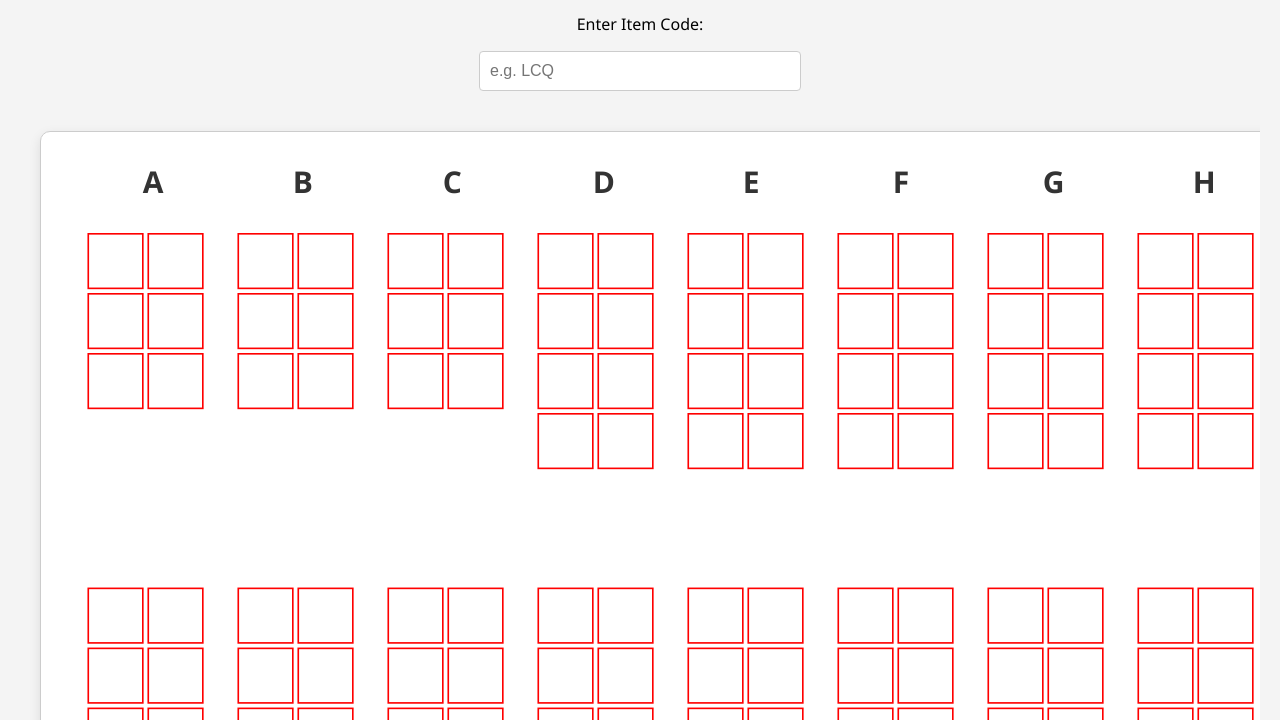
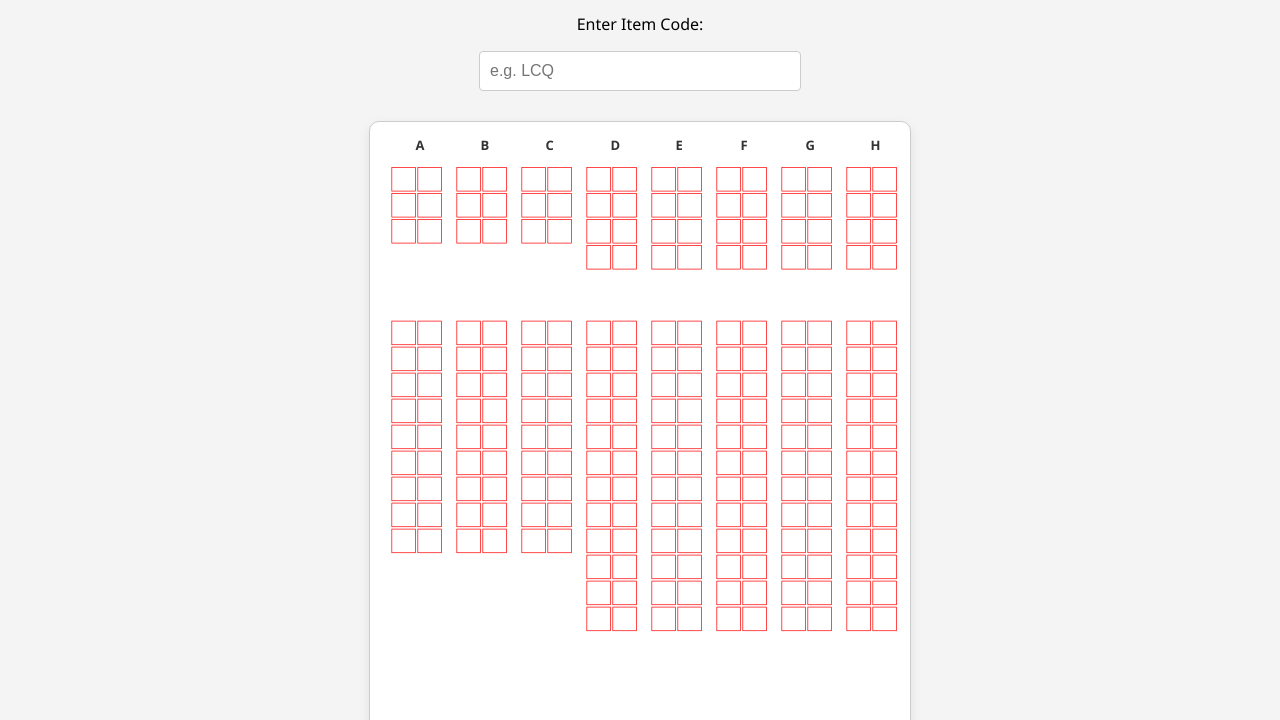
Before and after one commit to gigtarget/NRTC-JD, a plain HTML site: page index.html in a window 1280 px wide. Shown: the part 80-800 px from the top of the page. Drawn offline with Linux system fonts and the light colour scheme.

Commit message:
Update index.html

```diff
--- a/index.html
+++ b/index.html
@@ -36,16 +36,19 @@
 
     .map-wrapper {
       overflow-x: auto;
-      padding: 20px;
+      padding: 10px;
       margin-top: 20px;
+      display: flex;
+      justify-content: center;
     }
 
     svg {
       background: white;
       border: 1px solid #ccc;
-      padding: 20px;
+      padding: 10px;
       border-radius: 10px;
-      box-shadow: 0 4px 12px rgba(0, 0, 0, 0.1);
+      box-shadow: 0 4px 12px rgba(0, 0, 0, 0.08);
+      max-width: 520px; /* 👈 control exact width of white box */
       width: 100%;
       height: auto;
     }
```
